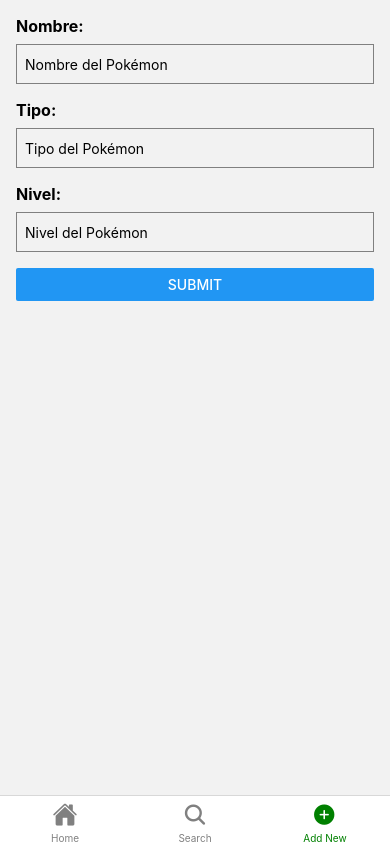
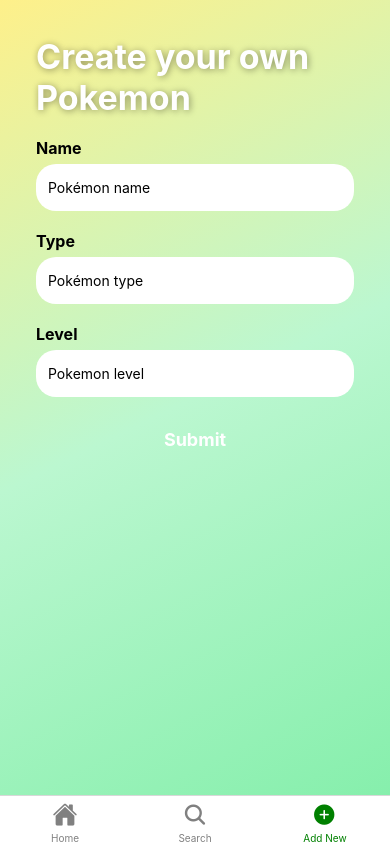
Before and after one commit to teresamadridejos/rn-pokedex, a React Native app: screen /AddNew in a window 390 px wide. Built offline with nearby package versions, Linux system fonts and the light colour scheme; no server answers.

Commit message:
Gradient styles

```diff
--- a/package.json
+++ b/package.json
@@ -15,6 +15,7 @@
     "@react-navigation/stack": "^6.3.17",
     "axios": "^1.5.0",
     "expo": "~49.0.8",
+    "expo-linear-gradient": "~12.3.0",
     "expo-status-bar": "~1.6.0",
     "react": "18.2.0",
     "react-native": "0.72.4",
--- a/src/navigation/AppNavigation.tsx
+++ b/src/navigation/AppNavigation.tsx
@@ -4,11 +4,11 @@
 import HomeScreen from "../screens/HomeScreen";
 import SearchScreen from "../screens/SearchPokemonScreen";
 import AddNewScreen from "../screens/AddPokemonScreen";
-import PokemonDetailScreen from "../screens/PokemonDetailScreen"; // Importa PokemonDetailScreen
+import PokemonDetailScreen from "../screens/PokemonDetailScreen";
 import { Ionicons } from "@expo/vector-icons";
 
 const Tab = createBottomTabNavigator();
-const Stack = createStackNavigator(); // Crea una pila de navegación
+const Stack = createStackNavigator();
 
 // Define la pila de navegación para la pantalla HomeScreen
 const HomeStack = () => {
--- a/src/screens/AddPokemonScreen.tsx
+++ b/src/screens/AddPokemonScreen.tsx
@@ -1,5 +1,13 @@
 import React, { useState } from "react";
-import { View, Text, TextInput, Button, StyleSheet } from "react-native";
+import {
+  View,
+  Text,
+  TextInput,
+  TouchableOpacity,
+  StyleSheet,
+  SafeAreaView,
+} from "react-native";
+import { LinearGradient } from 'expo-linear-gradient';
 
 export default function AddPokemonScreen() {
   const [name, setName] = useState("");
@@ -7,68 +15,105 @@
   const [level, setLevel] = useState("");
 
   const handleAddPokemon = () => {
-    // Aquí puedes realizar la lógica para agregar el Pokémon a tu lista de Pokémon
-    // Puedes utilizar los valores de 'name', 'type' y 'level' que se han guardado en los estados
-    // También puedes validar los datos antes de agregar el Pokémon
-
-    // Por ejemplo, podrías almacenarlos en un array o enviarlos a través de una API
     const newPokemon = {
       name: name,
       type: type,
       level: level,
     };
-
-    // Realizar alguna acción con 'newPokemon'
-
-    // Luego puedes redirigir al usuario a la página principal o hacer lo que desees
   };
 
   return (
+    <SafeAreaView style={styles.flexContainer}>
+      <LinearGradient
+        colors={[
+          'rgb(254, 240, 138)',
+          'rgb(187, 247, 208)',
+          'rgb(134, 239, 172)'
+        ]}
+        style={styles.gradientBackground}
+        start={{ x: 0, y: 0 }}
+        end={{ x: 1, y: 1 }}
+      >
         <View style={styles.container}>
-      <Text style={styles.label}>Nombre:</Text>
+          <Text style={styles.title}>Create your own Pokemon</Text>
+          <Text style={styles.label}>Name</Text>
           <TextInput
             style={styles.input}
             value={name}
             onChangeText={(text) => setName(text)}
-        placeholder="Nombre del Pokémon"
+            placeholder="Pokémon name"
           />
 
-      <Text style={styles.label}>Tipo:</Text>
+          <Text style={styles.label}>Type</Text>
           <TextInput
             style={styles.input}
             value={type}
             onChangeText={(text) => setType(text)}
-        placeholder="Tipo del Pokémon"
+            placeholder="Pokémon type"
           />
 
-      <Text style={styles.label}>Nivel:</Text>
+          <Text style={styles.label}>Level</Text>
           <TextInput
             style={styles.input}
             value={level}
             onChangeText={(text) => setLevel(text)}
-        placeholder="Nivel del Pokémon"
+            placeholder="Pokemon level"
           />
 
-      <Button title="Submit" onPress={handleAddPokemon} />
+          <TouchableOpacity
+            style={styles.submitButton}
+            onPress={handleAddPokemon}
+          >
+            <Text style={styles.submitButtonText}>Submit</Text>
+          </TouchableOpacity>
         </View>
+      </LinearGradient>
+    </SafeAreaView>
   );
 }
 
 const styles = StyleSheet.create({
+  flexContainer: {
+    flex: 1, // Para que el contenedor ocupe toda la pantalla
+  },
+  gradientBackground: {
+    flex: 1,
+  },
   container: {
     flex: 1,
     padding: 16,
+    margin: 20,
+  },
+  title: {
+    fontSize: 34,
+    fontWeight: "bold",
+    color: "white",
+    marginBottom: 20,
+    textShadowColor: "rgba(0, 0, 0, 0.4)", // Color de la sombra
+    textShadowOffset: { width: 1, height: 1 }, // Desplazamiento de la sombra
+    textShadowRadius: 7, // Radio de la sombra
   },
   label: {
     fontSize: 16,
     fontWeight: "bold",
-    marginBottom: 8,
+    marginBottom: 6,
   },
   input: {
-    height: 40,
-    borderColor: "gray",
-    borderWidth: 1,
-    marginBottom: 16,
-    paddingHorizontal: 8,
+    alignItems: "center",
+    backgroundColor: "white",
+    borderRadius: 20,
+    paddingHorizontal: 12,
+    padding: 15,
+    marginBottom: 20,
+  },
+  submitButton: {
+    paddingVertical: 12,
+    borderRadius: 8,
+    alignItems: "center",
+  },
+  submitButtonText: {
+    color: "white",
+    fontSize: 18,
+    fontWeight: "bold",
   },
 });
--- a/src/screens/HomeScreen.tsx
+++ b/src/screens/HomeScreen.tsx
@@ -12,17 +12,28 @@
 import { AppContext } from "../context/Context";
 import { useNavigation } from "@react-navigation/native"; // Importa useNavigation
 import { PokemonCard } from "../components/PokemonCard";
+import { LinearGradient } from "expo-linear-gradient";
 
 export default function HomeScreen() {
   const { state } = useContext(AppContext);
   const navigation = useNavigation(); // Obtiene el objeto de navegación
 
   return (
+    <SafeAreaView style={styles.flexContainer}>
+      <LinearGradient
+        colors={[
+          "rgb(254, 240, 138)",
+          "rgb(187, 247, 208)",
+          "rgb(134, 239, 172)",
+        ]}
+        style={styles.gradientBackground}
+        start={{ x: 0, y: 0 }}
+        end={{ x: 1, y: 1 }}
+      >
     <ImageBackground
       source={require("../../assets/pokemonBall.png")}
       imageStyle={styles.backgroundImage}
     >
-      <SafeAreaView>
         <View>
           <Text style={styles.title}>Pokedex</Text>
         </View>
@@ -48,14 +59,21 @@
             )}
           />
         )}
-      </SafeAreaView>
     </ImageBackground>
+      </LinearGradient>
+    </SafeAreaView>
   );
 }
 
 const styles = StyleSheet.create({
+  flexContainer: {
+    flex: 1, // Para que el contenedor ocupe toda la pantalla
+  },
+  gradientBackground: {
+    flex: 1,
+  },
   backgroundImage: {
-    opacity: 0.2,
+    opacity: 0.1,
     width: 200,
     height: 200,
     transform: [{ rotate: "-20deg" }],
@@ -66,8 +84,12 @@
     fontSize: 34,
     fontWeight: "bold",
     paddingHorizontal: 16,
-    color: "grey",
+    color: "white",
     marginBottom: 5,
+    marginLeft: 20,
     marginTop: 50,
+    textShadowColor: "rgba(0, 0, 0, 0.4)", // Color de la sombra
+    textShadowOffset: { width: 1, height: 1 }, // Desplazamiento de la sombra
+    textShadowRadius: 7, // Radio de la sombra
   },
 });
--- a/src/screens/SearchPokemonScreen.tsx
+++ b/src/screens/SearchPokemonScreen.tsx
@@ -1,26 +1,44 @@
 import React from "react";
-import { View, Text, TextInput, StyleSheet } from "react-native";
+import { View, Text, TextInput, StyleSheet, SafeAreaView } from "react-native";
+import { LinearGradient } from "expo-linear-gradient";
 
 export default function SearchScreen() {
   return (
+    <SafeAreaView style={styles.flexContainer}>
+      <LinearGradient
+        colors={[
+          "rgb(254, 240, 138)",
+          "rgb(187, 247, 208)",
+          "rgb(134, 239, 172)",
+        ]}
+        style={styles.gradientBackground}
+        start={{ x: 0, y: 0 }}
+        end={{ x: 1, y: 1 }}
+      >
         <View style={styles.container}>
           <Text style={styles.title}>What Pokemon are you looking for?</Text>
           <View style={styles.searchContainer}>
             <View style={styles.searchIcon}>
               <Text>🔍</Text>
-
             </View>
             <TextInput
               style={styles.searchInput}
               placeholder="Search Pokemon, ability, move..."
             />
           </View>
-
         </View>
+      </LinearGradient>
+    </SafeAreaView>
   );
-};
+}
 
 const styles = StyleSheet.create({
+  flexContainer: {
+    flex: 1, // Para que el contenedor ocupe toda la pantalla
+  },
+  gradientBackground: {
+    flex: 1,
+  },
   container: {
     flex: 1,
     padding: 16,
@@ -29,9 +47,12 @@
     fontSize: 34,
     fontWeight: "bold",
     paddingHorizontal: 16,
-    color: "grey",
+    color: "white",
     marginBottom: 25,
     marginTop: 50,
+    textShadowColor: "rgba(0, 0, 0, 0.4)", // Color de la sombra
+    textShadowOffset: { width: 1, height: 1 }, // Desplazamiento de la sombra
+    textShadowRadius: 7, // Radio de la sombra
   },
   searchContainer: {
     flexDirection: "row",
@@ -43,7 +64,7 @@
   searchInput: {
     flex: 1,
     paddingVertical: 10,
-    color: "grey"
+    color: "grey",
   },
   searchIcon: {
     padding: 10,
```
Also changed, not shown: 1 other file (tests, documents, lock files or other folders). Lines whose indentation alone changed are shown as unchanged.
